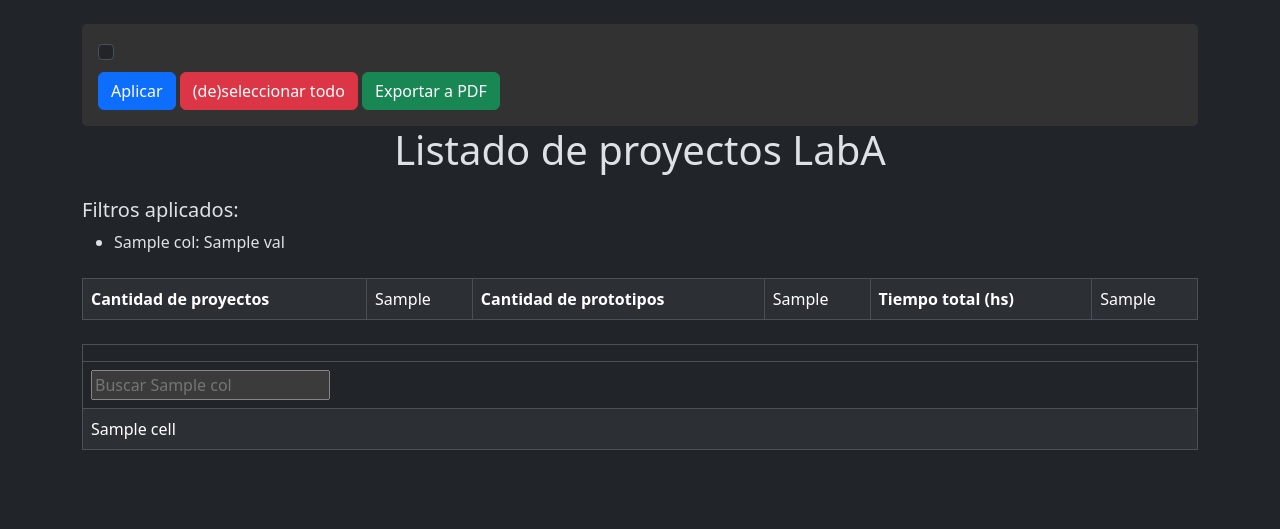
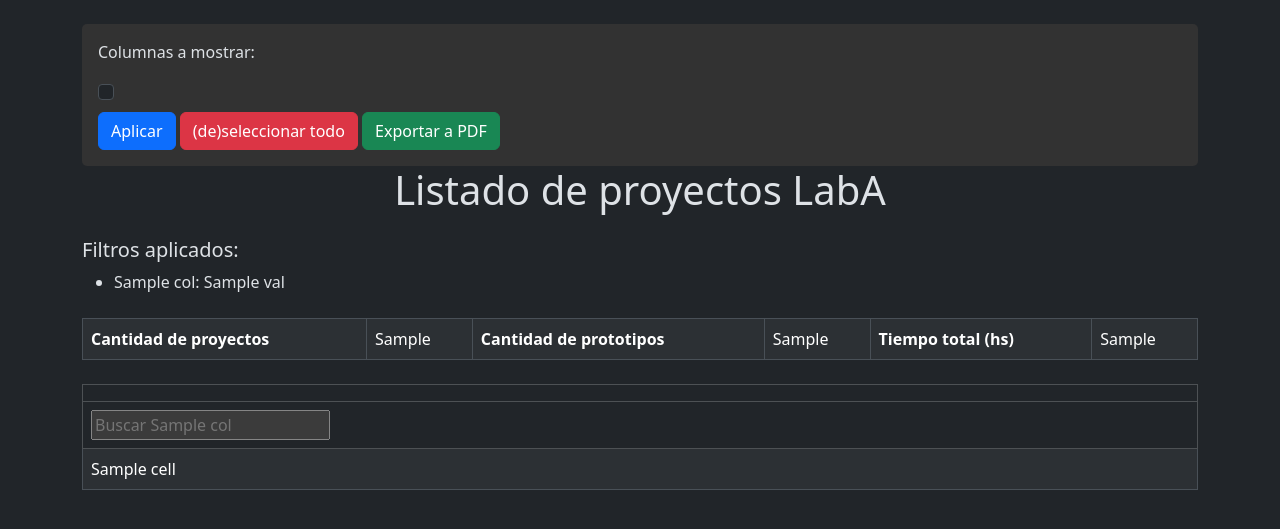
Before and after one commit to JohannArmstrong/LabA, a Flask app: template templates/proyectos.html in a window 1280 px wide. Shown: the part 65-594 px from the top of the page. Run offline with Flask 3, Linux system fonts and the light colour scheme; the template is opened without the code that fills it: most values are stand-ins (such as "Sample title", 1, 10 or a date in 2020); parts of the project's set-up code (start-up, migrations or seed data) failed here and were passed over; some libraries are stand-ins or nearby versions.

Commit message:
mejorados estilos

```diff
--- a/templates/proyectos.html
+++ b/templates/proyectos.html
@@ -14,6 +14,7 @@
     <form id="form-proyectos" method="POST" action="{{ url_for('proyectos') }}">
         {% if not solo_pdf %}
             <div class="parametros">
+                <p>Columnas a mostrar:</p>
                 <div class="row">
                 {% for col in columnas_disponibles %}
 
```
Also changed, not shown: templates/estadisticas.html (+0 -36 lines), 1 other file.
